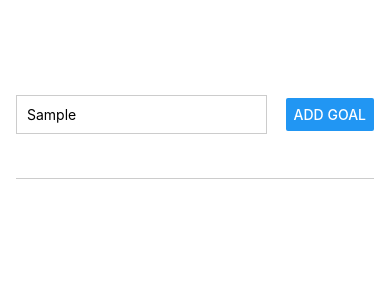
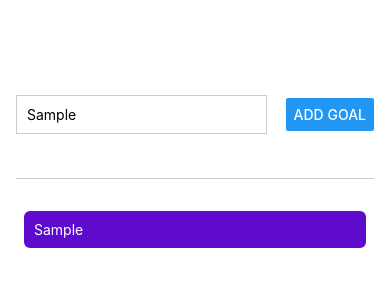
Before and after one commit to ghanayemomar/ReactNative, a React Native app: screen / in a window 390 px wide. Both pictures are taken after typing "Sample" into the empty fields and a click on the button "ADD GOAL". Shown: the top 300 px of the page. Built offline with nearby package versions, Linux system fonts and the light colour scheme.

Commit message:
28. Utilizing Props

```diff
--- a/App.js
+++ b/App.js
@@ -31,8 +31,7 @@
         <FlatList
           data={courseGoals}
           renderItem={(itemData) => {
-            return;
-            <GoalItem />;
+            return <GoalItem text={itemData.item.text} />;
           }}
           keyExtractor={(item, index) => {
             return item.id;
--- a/components/GoalItem.js
+++ b/components/GoalItem.js
@@ -1,8 +1,9 @@
-import { StyleSheet } from "react-native";
-function GoalItem() {
+import { StyleSheet, Text, View } from "react-native";
+
+function GoalItem(props) {
   return (
     <View style={styles.goalItem}>
-      <Text style={styles.goalText}>{itemData.item.text}</Text>
+      <Text style={styles.goalText}>{props.text}</Text>
     </View>
   );
 }
```
